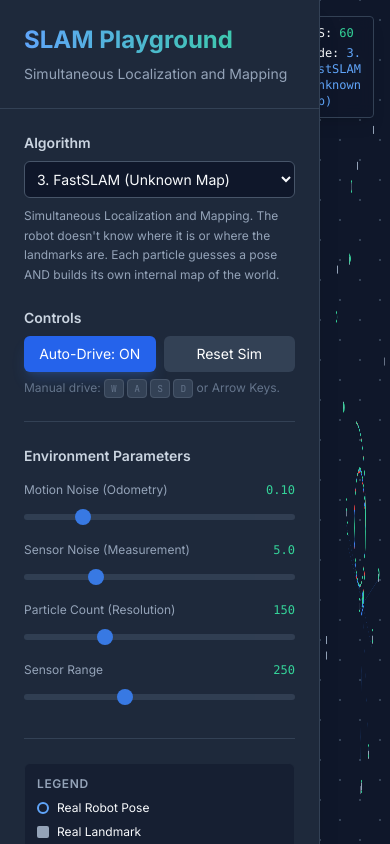
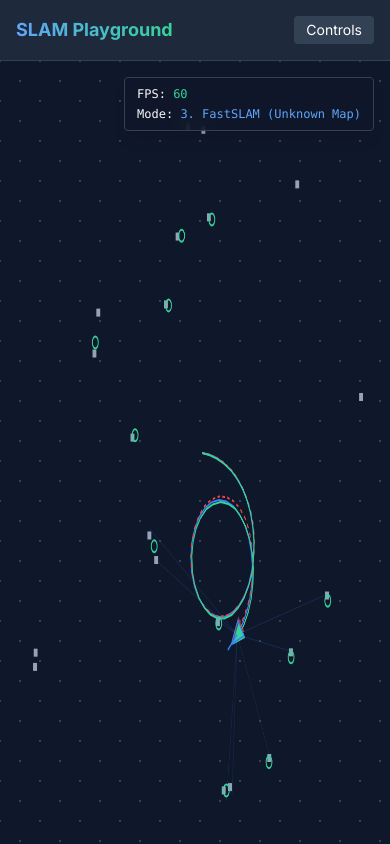
Before and after one commit to eitan101/slam, a website: page public/index.html in a window 390 px wide. Drawn offline with nearby package versions, Linux system fonts and the light colour scheme.

Commit message:
feat: make layout responsive for mobile

```diff
--- a/package.json
+++ b/package.json
@@ -6,7 +6,9 @@
   "scripts": {
     "test": "jest",
     "start": "node server.js",
-    "dev": "node --watch server.js"
+    "dev": "node --watch server.js",
+    "predeploy": "npm test",
+    "deploy": "gh-pages -d public"
   },
   "keywords": [],
   "author": "",
@@ -16,6 +18,7 @@
     "express": "^5.2.1"
   },
   "devDependencies": {
+    "gh-pages": "^6.3.0",
     "jest": "^30.3.0",
     "puppeteer": "^24.42.0",
     "supertest": "^7.2.2"
--- a/public/index.html
+++ b/public/index.html
@@ -7,10 +7,16 @@
     <script src="https://cdn.tailwindcss.com"></script>
     <link rel="stylesheet" href="styles.css">
 </head>
-<body>
+<body class="flex flex-col lg:flex-row h-screen">
+
+    <!-- Mobile Header -->
+    <div class="lg:hidden bg-slate-800 border-b border-slate-700 p-4 flex justify-between items-center z-20">
+        <h1 class="text-lg font-bold bg-clip-text text-transparent bg-gradient-to-r from-blue-400 to-emerald-400">SLAM Playground</h1>
+        <button id="btnTogglePanel" class="bg-slate-700 text-white px-3 py-1 rounded text-sm font-medium">Controls</button>
+    </div>
 
     <!-- Controls Panel -->
-    <div class="panel w-80 h-full flex flex-col overflow-y-auto shadow-xl z-10 flex-shrink-0">
+    <div id="controlsPanel" class="panel w-full lg:w-80 h-1/2 lg:h-full flex flex-col overflow-y-auto shadow-xl z-10 flex-shrink-0 hidden lg:flex">
         <div class="p-6 border-b border-slate-700">
             <h1 class="text-2xl font-bold bg-clip-text text-transparent bg-gradient-to-r from-blue-400 to-emerald-400 mb-2">SLAM Playground</h1>
             <p class="text-sm text-slate-400">Simultaneous Localization and Mapping</p>
--- a/public/script.js
+++ b/public/script.js
@@ -550,6 +550,17 @@ function setupUI() {
     bindSlider('slParticles', 'valParticles', 'numParticles', true);
     bindSlider('slSensorRange', 'valSensorRange', 'sensorRange', true);
 
+    // Mobile Toggle
+    const btnToggle = document.getElementById('btnTogglePanel');
+    const panel = document.getElementById('controlsPanel');
+    if (btnToggle && panel) {
+        btnToggle.addEventListener('click', () => {
+            panel.classList.toggle('hidden');
+            // Trigger resize to fix canvas layout
+            window.dispatchEvent(new Event('resize'));
+        });
+    }
+
     // Keyboard
     window.addEventListener('keydown', (e) => {
         if (keys.hasOwnProperty(e.key.toLowerCase())) {
--- a/public/styles.css
+++ b/public/styles.css
@@ -6,8 +6,6 @@ body {
     color: #f8fafc; /* Slate 50 */
     margin: 0;
     overflow: hidden;
-    display: flex;
-    height: 100vh;
 }
 
 .panel {
```
Also changed, not shown: 2 other files.
